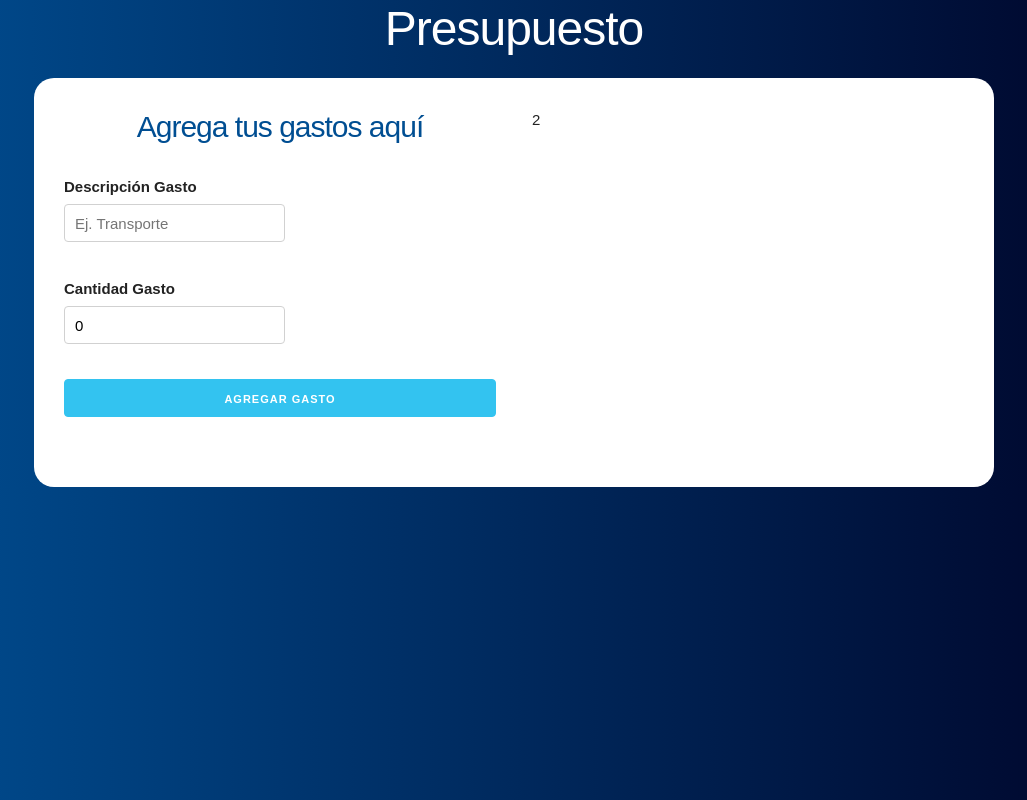
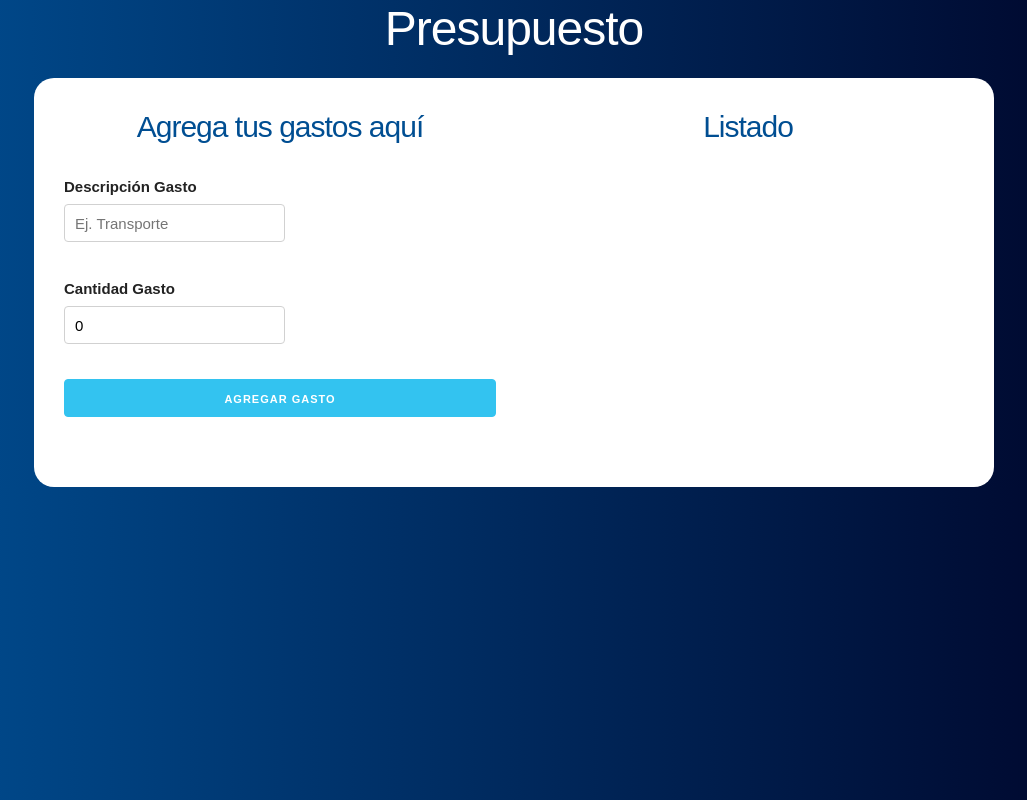
Before and after one commit to TeresaC21/Pay-fam, a React (Create React App) app: page / in a window 1280 px wide. Both pictures are taken after typing "5" into the empty fields and a click on the input "Definir Presupuesto". Shown: the whole page, without its empty margins (126-1153 px from the left). Built offline with nearby package versions, Linux system fonts and the light colour scheme.

Commit message:
Create components [BudgetaryControl, List, Expense]

```diff
--- a/src/App.js
+++ b/src/App.js
@@ -3,6 +3,8 @@ import React, { useState } from 'react';
 // Components
 import Question from './components/Question';
 import Form from './components/Form';
+import List from './components/List';
+import BudgetaryControl from './components/BudgetaryControl';
 
 function App() {
   // Define the states
@@ -18,7 +20,6 @@ function App() {
       expense
     ])
   }
-
 
   return (
     <div className="container">
@@ -40,8 +41,8 @@ function App() {
                 />
               </div>
               <div className="one-half column">
-                2
-            </div>
+                <List expenses={expenses} />
+              </div>
             </div>
           )}
       </div>
--- /dev/null
+++ b/src/components/BudgetaryControl.js
@@ -0,0 +1,37 @@
+import React, { Fragment } from 'react';
+
+const BudgetaryControl = () => {
+    return (
+        <Fragment>
+            <div className="alert alert-primary">
+                Presupuesto:
+            </div>
+            <div className="alert">
+                Restante:
+            </div>
+        </Fragment>
+    );
+}
+
+export default BudgetaryControl;
+
+
+
+/* import { ComponentClick, MapComponent } from 'mycomponents'
+
+function MyApp() {
+    const [stateMap, setStateMap] = useState(false);
+
+    const showHideMap = () => {
+        if (stateMap) {
+            setStateMap(!stateMap);
+        }
+    }
+    return (
+        <>
+            <ComponentClick onClick={showHideMap} />
+
+            {setStateMap ? <MapComponent /> : null}
+        </>
+    )
+} */
--- /dev/null
+++ b/src/components/Expense.js
@@ -0,0 +1,13 @@
+import React from 'react';
+
+const Expense = ({ expense }) => (
+    <li className="expense">
+        <p>
+            {expense.descriptionInput}
+            <span
+                className="expense">$ {expense.quantityInput}</span>
+        </p>
+    </li>
+)
+
+export default Expense;
--- /dev/null
+++ b/src/components/List.js
@@ -0,0 +1,19 @@
+import React from 'react';
+
+// Component
+import Expense from './Expense';
+
+const List = ({ expenses }) => (
+    <div className="expenses-incurred">
+        <h2>Listado</h2>
+        {expenses.map(expense => (
+            <Expense
+                key={expense.id}
+                expense={expense}
+            />
+        ))}
+    </div>
+);
+
+
+export default List;
```
